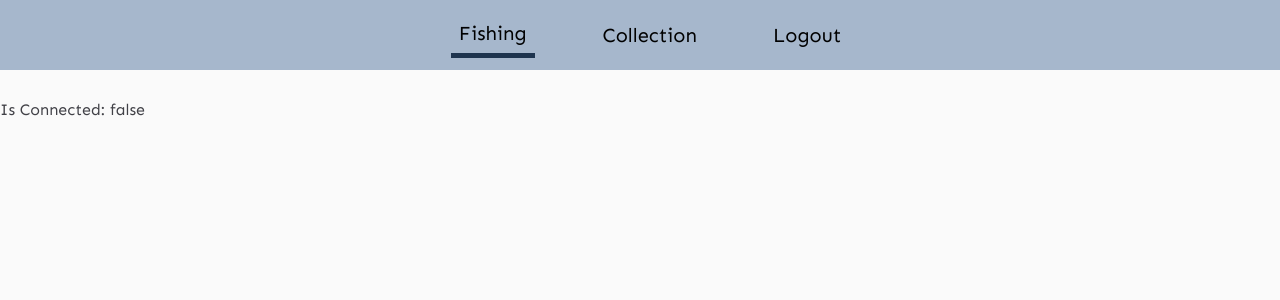
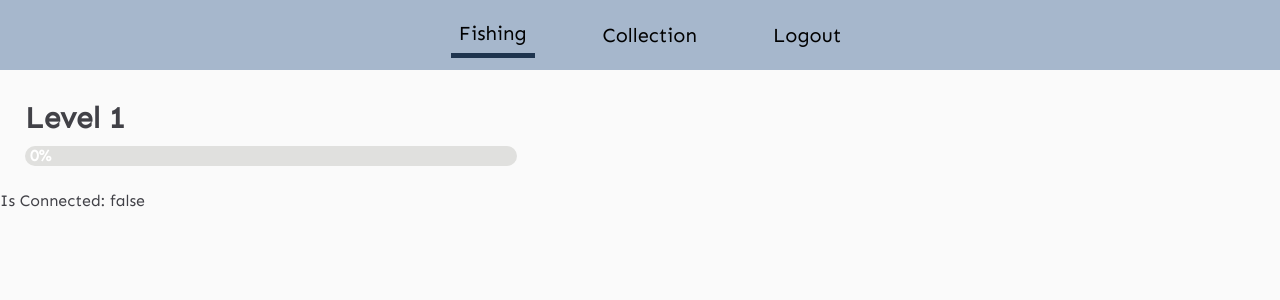
Before and after one commit to kanedu828/pond-web, a React (Create React App) app: page / in a window 1280 px wide. Shown: the top 300 px of the page. Built offline with nearby package versions, Linux system fonts and the light colour scheme; no server answers.

Commit message:
add progress bar

```diff
--- a/src/components/Home.tsx
+++ b/src/components/Home.tsx
@@ -7,6 +7,8 @@ import '../styles/shared.css';
 import FishModal from './FishModal';
 import { motion } from 'framer-motion';
 import alertIcon from '../assets/images/icons/alert.svg';
+import ProgressBar from './ProgressBar';
+import { expToLevel, percentToNextLevel } from '../util/util';
 
 const webSocket = io(`${process.env.REACT_APP_POND_WS_URL}`, {
   withCredentials: true
@@ -86,6 +88,8 @@ function Home() {
 
   return (
     <div className="home-container">
+      <ProgressBar level={expToLevel(exp)} completed={percentToNextLevel(exp)}/>
+
       <FishModal isOpen={showFishModal} onRequestClose={finishCollectFish} fish={fish} />
       <div>Is Connected: {isConnected.toString()}</div>
       <div onClick={collectFish} className="fishing-container">
--- /dev/null
+++ b/src/components/ProgressBar.tsx
@@ -0,0 +1,33 @@
+import React from 'react';
+import '../styles/progressBar.css';
+
+interface ProgressBarProps {
+    level: number,
+    completed: number
+}
+
+function ProgressBar(props: ProgressBarProps) {
+    const { level, completed } = props;
+
+    const fillerStyles = {
+        width: `${completed}%`,
+    }
+    return (
+        <div className='progress-master-container'>
+            <span className='level'>
+                Level {level}
+            </span>
+            <div className='progress-bar-container'>
+                        <div style={fillerStyles} className='progress-bar-filler'>
+                            <span className='progress-bar-label'>
+                                {`${Math.round((completed + Number.EPSILON) * 100) / 100}%`}
+                            </span>
+                        </div>
+                    </div>
+        </div>
+
+
+    );
+}
+
+export default ProgressBar;
--- /dev/null
+++ b/src/styles/progressBar.css
@@ -0,0 +1,31 @@
+.progress-master-container {
+    margin: 25px;
+}
+
+.progress-bar-container {
+    height: 20px;
+    width: 40%;
+    background-color: #e0e0de;
+    border-radius: 50px;
+    margin: 10px 0px 10px 0px;
+}
+
+.progress-bar-filler {
+    height: 100%;
+    border-radius: inherit;
+    text-align: right;
+    transition: width 1s ease-in-out;
+    background-color: rgb(102, 180, 233);
+}
+
+.progress-bar-label {
+    padding: 5px;
+    color: white;
+    font-weight: bold;
+}
+
+.level {
+    text-align: center;
+    font-weight: bold;
+    font-size: 30px;
+}
--- a/src/util/util.ts
+++ b/src/util/util.ts
@@ -1,12 +1,12 @@
 export function expToLevel(exp: number) {
-    return Math.floor((exp / 20) ** (1 / 1.1));
+    return Math.floor((exp / 20) ** (1 / 1.3)) + 1;
 }
 
 export function percentToNextLevel(exp: number) {
-    const level = (exp / 20) ** (1 / 1.1);
-    return level - Math.floor(level);
+    const level = (exp / 20) ** (1 / 1.3) + 1;
+    return (level - Math.floor(level)) * 100;
 }
 
 export function levelToExp(level: number) {
-    return Math.ceil(20 * level ** (1.1));
+    return Math.ceil(20 * (level - 1) ** (1.3));
 }
```
Also changed, not shown: 2 other files (tests, documents, lock files or other folders).
